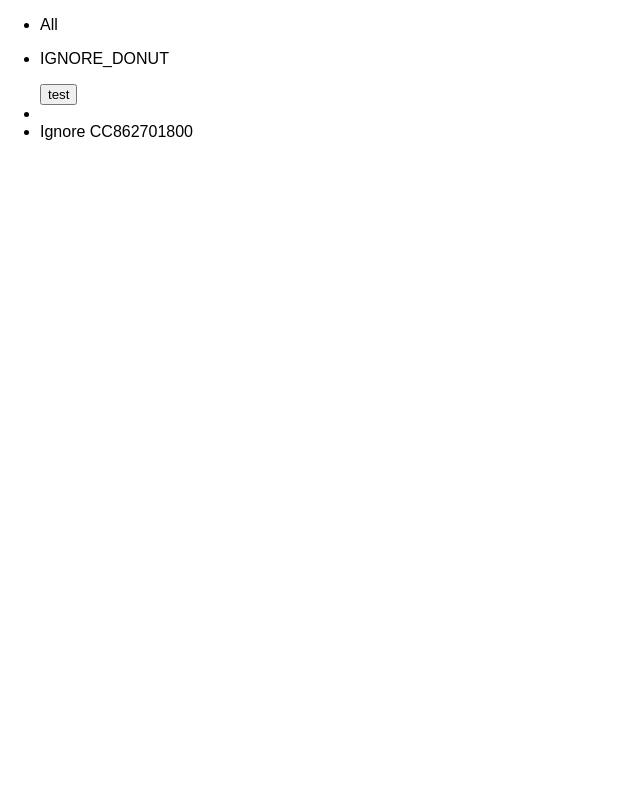
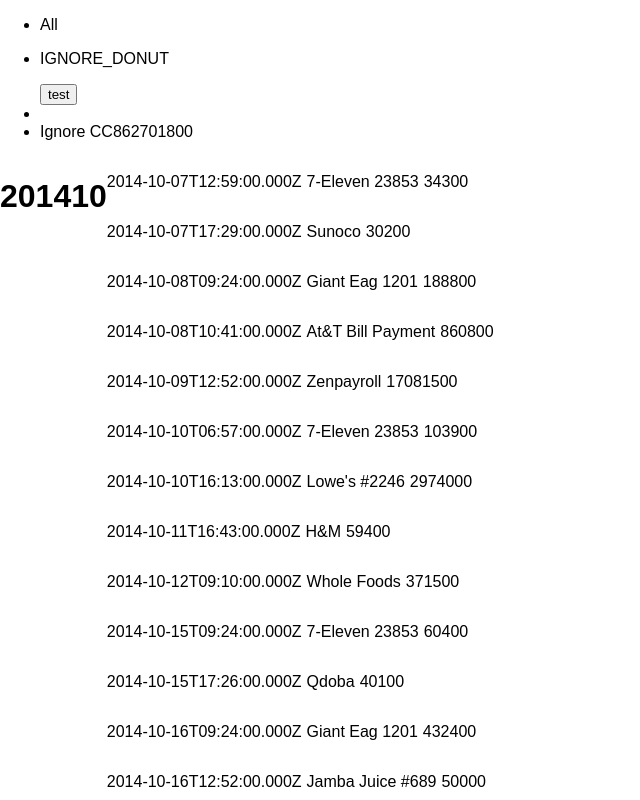
Before and after one commit to soctkoren/MoneyTracker, a React (Create React App) app: page / in a window 1280 px wide. Both pictures are taken after a click on the button "test". Shown: the top 800 px of the page, without its empty margins (0-640 px from the left). Built offline with nearby package versions, Linux system fonts and the light colour scheme.

Commit message:
Ignore donuts working

```diff
--- a/src/Components/TransactionActivityPage/index.js
+++ b/src/Components/TransactionActivityPage/index.js
@@ -2,7 +2,7 @@
 import data from '../../../data.json';
 import { connect } from 'react-redux';
 import { setModeFilter } from '../../Actions/actions.js';
-import Transaction from './transaction.js';
+import TransactionList from './transactionlist.js';
 
 const mapStateToProps = (state) => {
 	return {
@@ -69,6 +69,7 @@
 					{this.props.data.app.visibleData.monthYearSplitAndSum ? mapObject(this.props.data.app.visibleData.monthYearSplitAndSum, function (key, value) {
   					console.log(key)
   					console.log(value)
+  					return <TransactionList heading={key} value={value}/>
 					}) : <div>d</div> }
 				</div>
 				<div className='transactionListContainer'>
--- /dev/null
+++ b/src/Components/TransactionActivityPage/transactionlist.js
@@ -0,0 +1,19 @@
+import React from 'react';
+import Transaction from './transaction.js'
+
+import './styles.css';
+
+const TransactionList = ({heading, value}) => {
+	return (
+		<div className='transactionContainer'>
+			<h1>{heading}</h1>
+			<div className='transactionListContainer'>
+			  {value.map(function(transaction, i) {
+			  	return <Transaction key={i} props={transaction} />
+			  })}
+			</div>
+		</div>
+	)
+}
+
+export default TransactionList;
```
